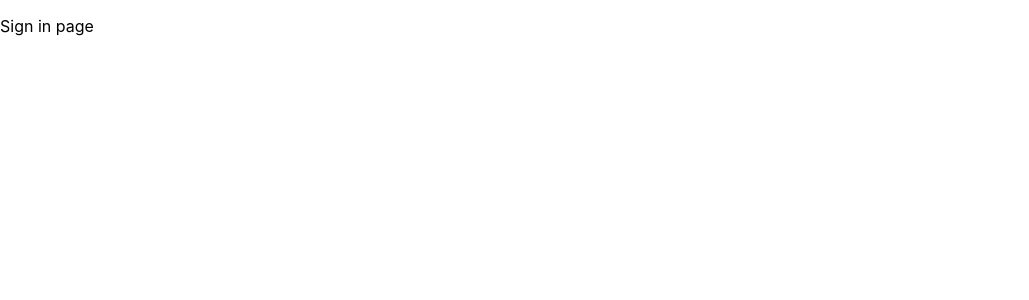
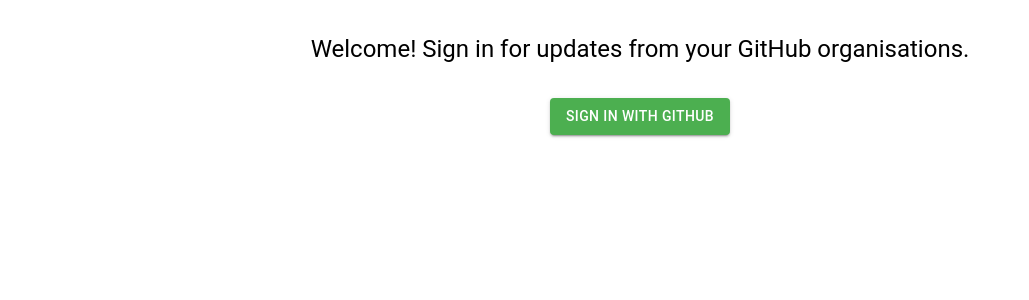
Before and after one commit to edvinpontuslarsson/gitedvinhub, a React (Create React App) app: page / in a window 1280 px wide. Shown: the top 300 px of the page, without its empty margins (0-1029 px from the left). Built offline with nearby package versions, Linux system fonts and the light colour scheme; no server answers.

Commit message:
green button

```diff
--- /dev/null
+++ b/src/components/pages/SignIn.tsx
@@ -0,0 +1,38 @@
+import React from 'react';
+import { Button } from '@material-ui/core';
+import { MuiThemeProvider } from '@material-ui/core/styles';
+import Typography from '@material-ui/core/Typography';
+import greenTheme from '../../theme/greenTheme';
+
+const SignIn = () => {
+  const divStyle: object = {
+    textAlign: 'center',
+    marginTop: '33px',
+  };
+
+  return (
+    <>
+      <div style={divStyle}>
+        <Typography variant="h5">
+          Welcome! Sign in for updates from your GitHub
+          organisations.
+        </Typography>
+      </div>
+      <div style={divStyle}>
+        <MuiThemeProvider theme={greenTheme}>
+          <Button
+            color="primary"
+            variant="contained"
+            onClick={() => {
+              console.log('Implement GH sign in');
+            }}
+          >
+            Sign in with GitHub
+          </Button>
+        </MuiThemeProvider>
+      </div>
+    </>
+  );
+};
+
+export default SignIn;
--- a/src/components/pages/Start.tsx
+++ b/src/components/pages/Start.tsx
@@ -1,6 +1,7 @@
 import React from 'react';
 import { UserState } from '../../hooks/User';
 import Loading from './Loading';
+import SignIn from './SignIn';
 
 const Start = () => {
   const [user, loading] = UserState();
@@ -12,7 +13,7 @@
       ) : loading ? (
         <Loading />
       ) : (
-        <p>Sign in page</p>
+        <SignIn />
       )}
     </>
   );
--- /dev/null
+++ b/src/theme/greenTheme.ts
@@ -0,0 +1,13 @@
+import { createMuiTheme } from '@material-ui/core/styles';
+import { green } from '@material-ui/core/colors';
+
+const greenTheme = createMuiTheme({
+  palette: {
+    primary: {
+      main: '#4CAF50',
+      contrastText: '#FFFFFF',
+    },
+  },
+});
+
+export default greenTheme;
```
